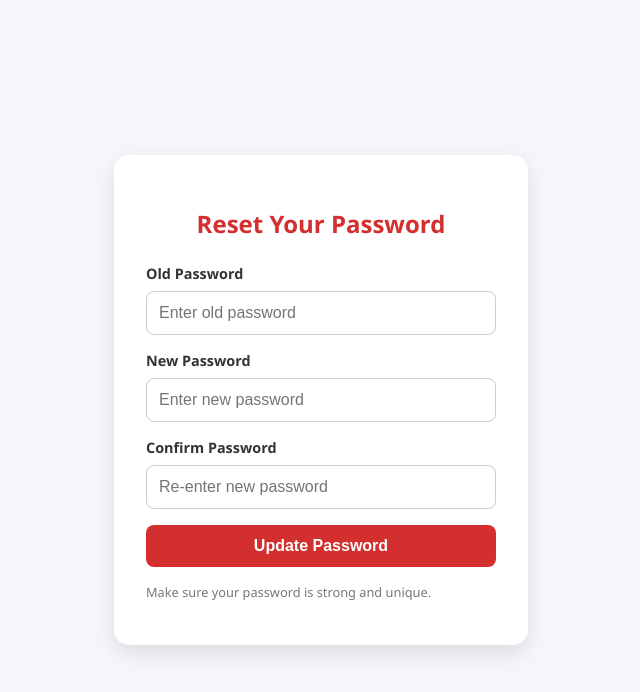
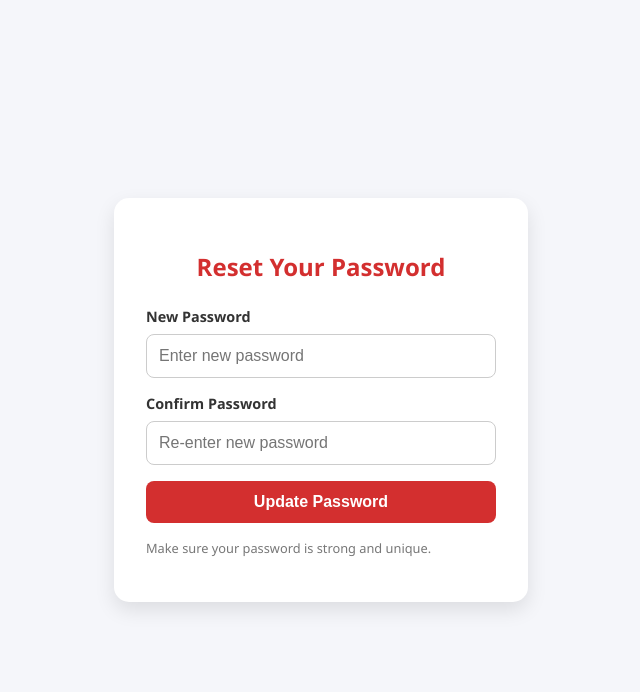
Before and after one commit to Ariadne06/lambo-web, a Django app: page /authentication/reset_password/ in a window 1280 px wide. Shown: the top 692 px of the page, without its empty margins (319-959 px from the left). Run offline with Django 5.2, Linux system fonts and the light colour scheme; some libraries are stand-ins or nearby versions.

Commit message:
Fixing Request PWD Change and Forgot Password in Personnel

```diff
--- a/authentication/models.py
+++ b/authentication/models.py
@@ -31,12 +31,12 @@ class logging(models.Model):
             raise e
 
     @staticmethod
-    def sp_change_personnel_default_pwd(pid, new_password, confirm_password):
+    def sp_change_personnel_default_pwd(pid, new_password):
         try:
             with connection.cursor() as cursor:
                 cursor.callproc(
                     'change_personnel_default_password', [
-                        pid, new_password, confirm_password
+                        pid, new_password
                     ]
                 )
                 result = cursor.fetchone()
--- a/authentication/templates/authentication/forgotPassword.html
+++ b/authentication/templates/authentication/forgotPassword.html
@@ -102,17 +102,6 @@
       {% csrf_token %}
 
       <div class="form-group">
-        <label for="old_password">Old Password</label>
-        <input
-          type="password"
-          id="old_password"
-          name="old_password"
-          placeholder="Enter old password"
-          required
-        >
-      </div>
-
-      <div class="form-group">
         <label for="new_password">New Password</label>
         <input
           type="password"
--- a/authentication/views.py
+++ b/authentication/views.py
@@ -142,11 +142,13 @@ def req_pwd_change(request):
             return redirect('authentication:req_pwd_change')
 
         try:
-            logging.sp_request_password_reset(username, email)
-            # success → set flash, then REDIRECT (this is the “R” in PRG)
-            set_flash(request, "Submitted successfully!", "success")
+            result = logging.sp_request_password_reset(username, email)
+
+            if result == "Reset request accepted. Personnel account matched.":
+                set_flash(request, result, "success")
+            else:
+                set_flash(request, result, "error")
         except Exception as e:
-            # normalize DB error and flash it
             set_flash(request, _clean_db_error(e), "error")
 
         return redirect('authentication:req_pwd_change')  # ← important
@@ -159,7 +161,6 @@ def req_pwd_change(request):
 def reset_password(request):
     if request.method == 'POST':
         pid = request.session.get('pending_personnel_id')
-        old_password = request.POST.get('old_password')
         new_password = request.POST.get('new_password')
         confirm_password = request.POST.get('confirm_password')
 
@@ -168,7 +169,7 @@ def reset_password(request):
             try:
                 if new_password and new_password == confirm_password:
                     # Call the stored procedure to change the password
-                    logging.sp_change_personnel_default_pwd(pid, old_password, confirm_password)
+                    logging.sp_change_personnel_default_pwd(pid, new_password)
                     messages.success(request, 'Password changed successfully.')
                     request.session.flush()
                     return redirect('authentication:login')
```
